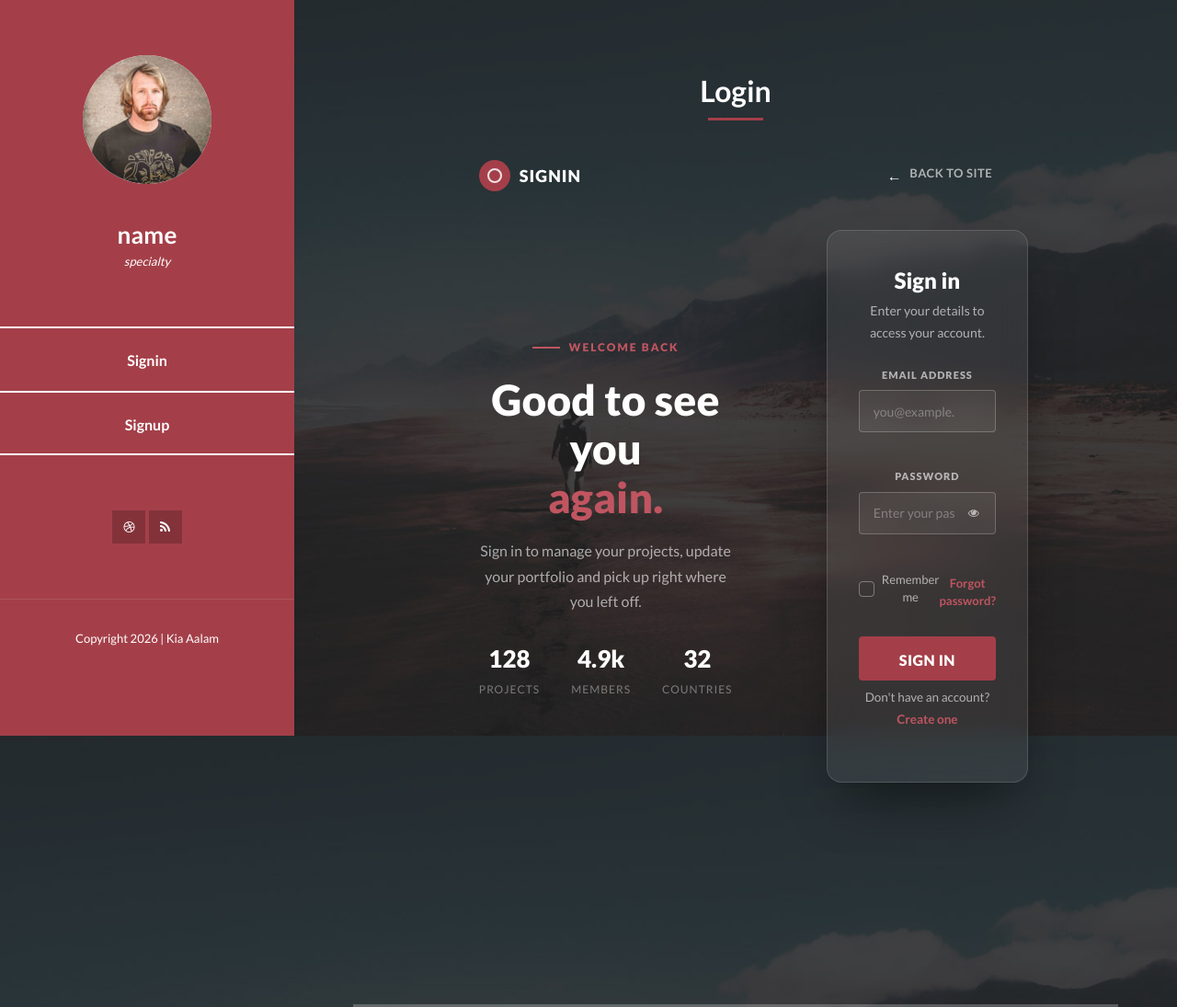
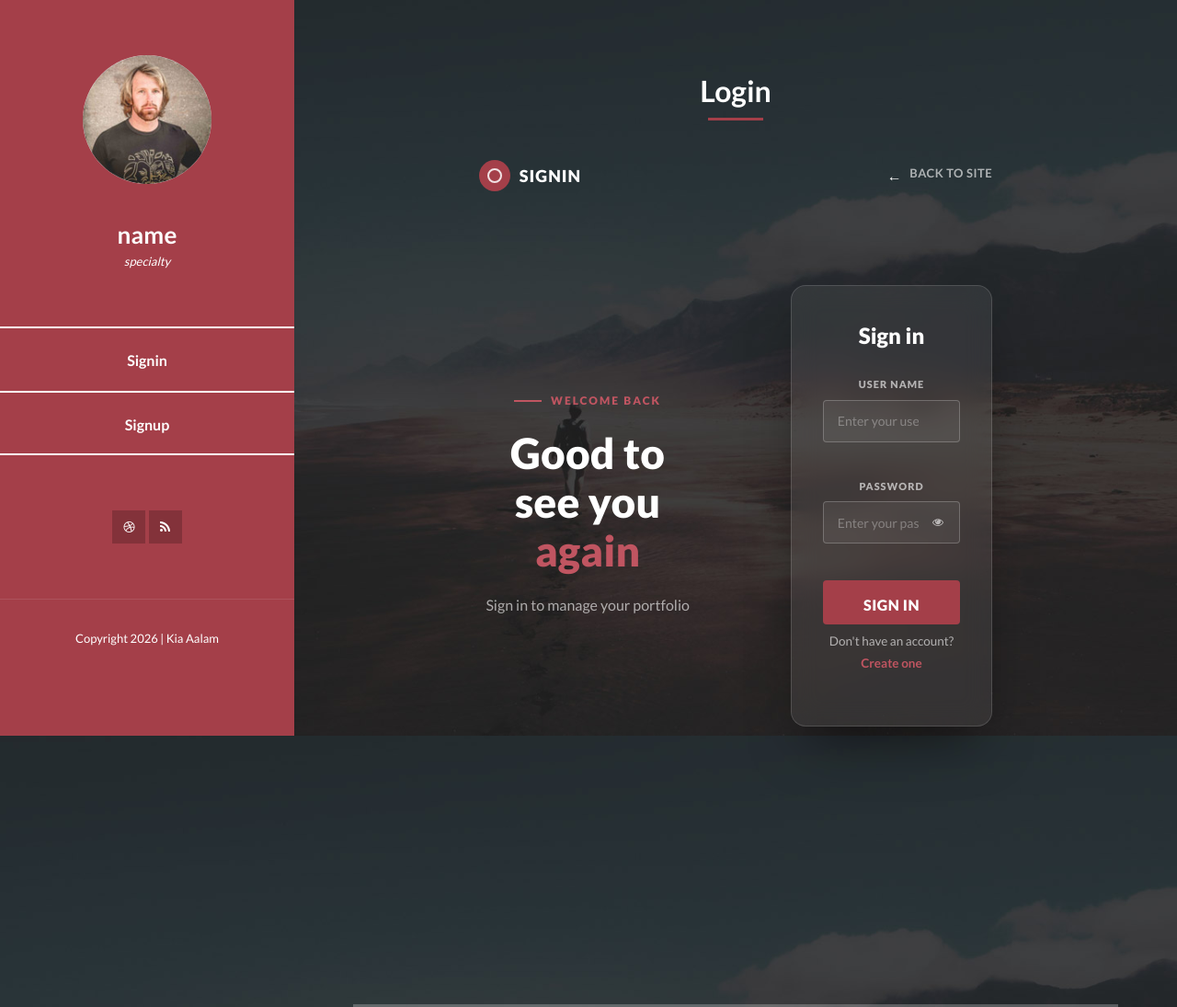
Before and after one commit to Kia-Aalam/ProfileManager, a Django app: page /login/signin/ in a window 1280 px wide. Shown: the whole page at 92% size. Run offline with Django 5.2, Linux system fonts and the light colour scheme; some libraries are stand-ins or nearby versions.

Commit message:
fix signin page

```diff
--- a/login/templates/login/signin.html
+++ b/login/templates/login/signin.html
@@ -18,31 +18,25 @@
     <main class="auth-shell">
       <section class="auth-side">
         <span class="eyebrow">Welcome back</span>
-        <h1>Good to see you<br /><em>again.</em></h1>
+        <h1>Good to see you<br /><em>again</em></h1>
         <p class="lede">
-          Sign in to manage your projects, update your portfolio and pick up
-          right where you left off.
+          Sign in to manage your portfolio
         </p>
-        <div class="stat-row">
-          <div class="stat"><b>128</b><span>Projects</span></div>
-          <div class="stat"><b>4.9k</b><span>Members</span></div>
-          <div class="stat"><b>32</b><span>Countries</span></div>
-        </div>
       </section>
 
       <section class="auth-card-wrap">
         <form class="auth-card" id="signinForm" novalidate>
           <h2>Sign in</h2>
-          <p class="sub">Enter your details to access your account.</p>
+            <br>
 
           <div class="form-banner" id="formBanner"></div>
 
           <div class="field">
-            <label for="email">Email address</label>
+            <label for="username">User Name</label>
             <div class="control">
-              <input type="email" id="email" name="email" placeholder="you@example.com" autocomplete="email" />
+              <input type="text" id="username" name="username" placeholder="Enter your username" />
             </div>
-            <div class="hint" id="emailHint"></div>
+            <div class="hint" id="usernameHint"></div>
           </div>
 
           <div class="field">
@@ -56,6 +50,7 @@
             <div class="hint" id="passwordHint"></div>
           </div>
 
+          <!--
           <div class="row-between">
             <label class="checkbox">
               <input type="checkbox" id="remember" name="remember" />
@@ -63,6 +58,7 @@
             </label>
             <a href="#" class="link-muted" id="forgotLink">Forgot password?</a>
           </div>
+          -->
 
           <button type="submit" class="btn-primary" id="submitBtn">
             <span class="spinner"></span>
@@ -78,7 +74,7 @@
           </div>
           -->
 
-          <p class="foot-note">Don't have an account? <a href="#" class="link-muted">Create one</a></p>
+          <p class="foot-note">Don't have an account? <a href="{% url 'signup' %}" class="link-muted">Create one</a></p>
         </form>
       </section>
     </main>
```
